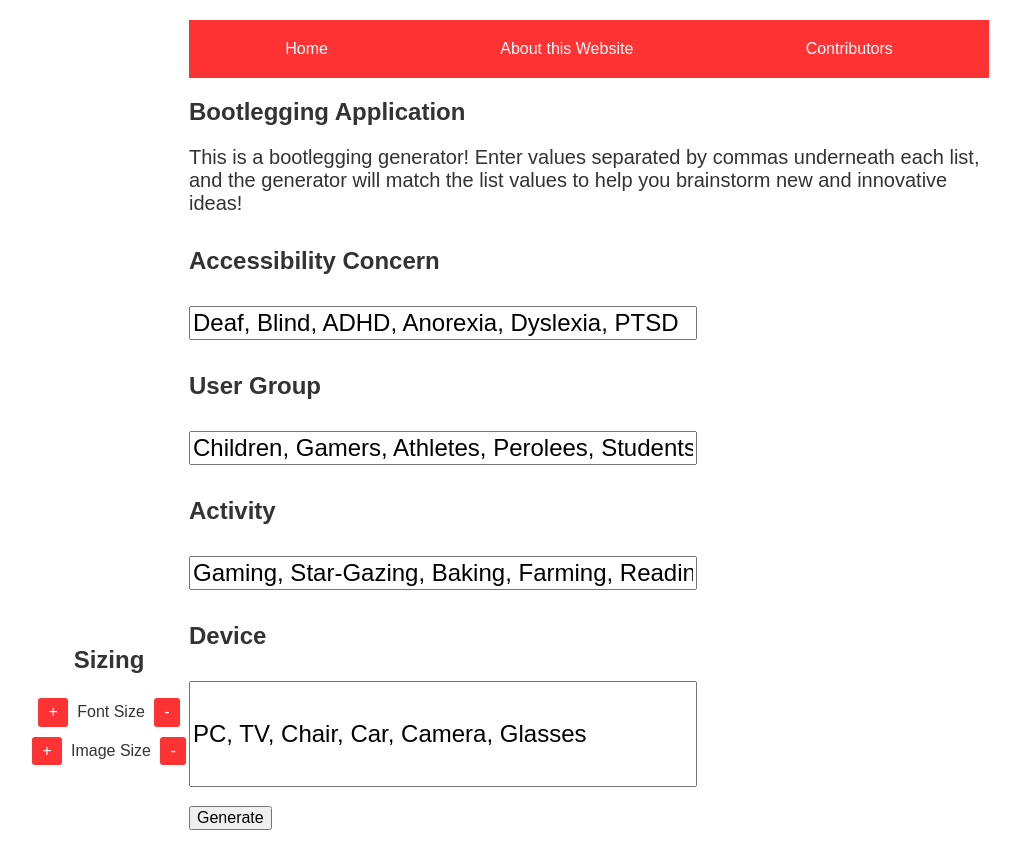
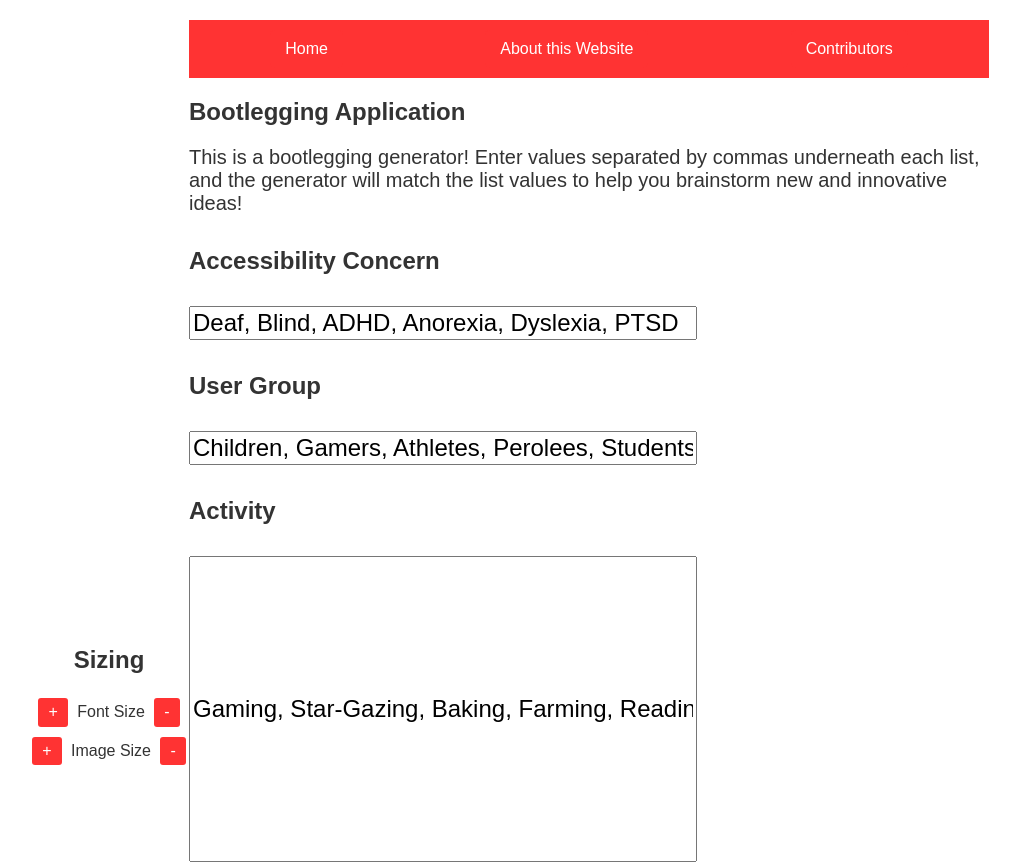
Before and after one commit to JBays1/CPS592s24, a website with bundled scripts: page index.html in a window 1280 px wide. Shown: the top 865 px of the page, without its empty margins (51-1071 px from the left). Built offline with nearby package versions, Linux system fonts and the light colour scheme; files whose address does not match are found by name.

Commit message:
text wrap test

```diff
--- a/blog.css
+++ b/blog.css
@@ -29,6 +29,9 @@ img {
 
 input[type="text"] {
     font-size:24px;
+    text-wrap: wrap;
+    height: 300px;
+    width: 500px;
 }
 
 #accessibility {
--- a/index.html
+++ b/index.html
@@ -50,10 +50,10 @@
             <input type="text" id="UserGroup" style="height:auto; width:500px;" value="Children, Gamers, Athletes, Perolees, Students, Hospital Patients">
 
             <h4>Activity</h4>
-            <input type="text" id="Activity" style="height:auto; width:500px;" value="Gaming, Star-Gazing, Baking, Farming, Reading, Watching TV">
+            <input type="text" id="Activity" value="Gaming, Star-Gazing, Baking, Farming, Reading, Watching TV">
 
             <h4>Device</h4>
-            <input type="text" size="100" id="Device" style="height:100px; width:500px;" value="PC, TV, Chair, Car, Camera, Glasses">
+            <input type="text" id="Device" value="PC, TV, Chair, Car, Camera, Glasses">
 
             <br>
             <br>
```
